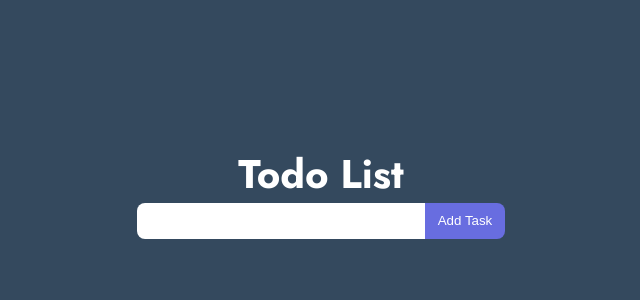
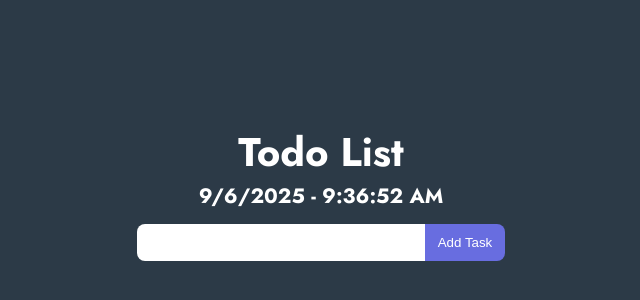
Before and after one commit to muktinathrajbanshi/reactJS2025, a React (Vite) app: page / in a window 1280 px wide. Shown: the part 112-412 px from the top of the page, without its empty margins (319-959 px from the left). Built offline with nearby package versions, Linux system fonts and the light colour scheme; a web font is replaced by a local one.

Commit message:
Create a Real-Time Digital Clock in React - Display Current Date and Time in Todo App

```diff
--- a/src/projects/Todo/Todo.css
+++ b/src/projects/Todo/Todo.css
@@ -13,7 +13,7 @@
   flex-direction: column;
   width: 100%;
   height: 100vh;
-  background-color: #34495e;
+  background-color: #2c3a47;
   font-family: "Jost", sans-serif;
   padding-bottom: 12rem;
 }
@@ -23,9 +23,18 @@ h1 {
   font-size: 2.5rem;
 }
 
-/* .form {
+header {
   display: flex;
-} */
+  justify-content: center;
+  flex-direction: column;
+  align-items: center;
+}
+
+.date-time {
+  color: #fff;
+  font-size: 1.3rem;
+  margin-bottom: 0.8rem;
+}
 
 .form-flex {
   display: flex;
--- a/src/projects/Todo/Todo.jsx
+++ b/src/projects/Todo/Todo.jsx
@@ -1,4 +1,4 @@
-import React, { useState } from 'react';
+import React, { useEffect, useState } from 'react';
 import "./Todo.css";
 import { MdCheck, MdDeleteForever } from "react-icons/md";
 
@@ -6,6 +6,7 @@ import { MdCheck, MdDeleteForever } from "react-icons/md";
 export const Todo = () => {
     const [inputValue, setInputValue] = useState("");
     const [task, setTask] = useState([]);
+    const [dateTime, setDateTime] = useState("");
 
     const handleInputChange = (value) => {
         setInputValue(value);
@@ -25,13 +26,31 @@ export const Todo = () => {
 
         setInputValue("");
 
+        console.log("hey");
     };
+
+
+
+    //todo Date and Time
+
+    useEffect(() => {
+    const interval = setInterval(() => {
+        const now = new Date();
+        const formattedDate = now.toLocaleDateString();
+        const formattedTime = now.toLocaleTimeString();
+       setDateTime(`${formattedDate} - ${formattedTime}`);
+    }, 1000);
+
+    return () => clearInterval(interval);
+
+    }, []);
 
   return (
     <>
       <section className="todo-container">
         <header>
             <h1>Todo List</h1>
+            <h2 className="date-time">{dateTime}</h2>
         </header>
         <section className="form">
             <form onSubmit={handleFormSubmit} className="form-flex">
```
